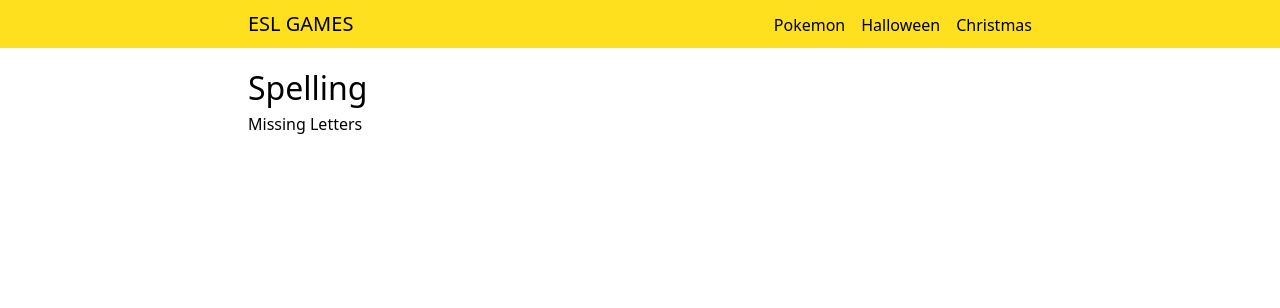
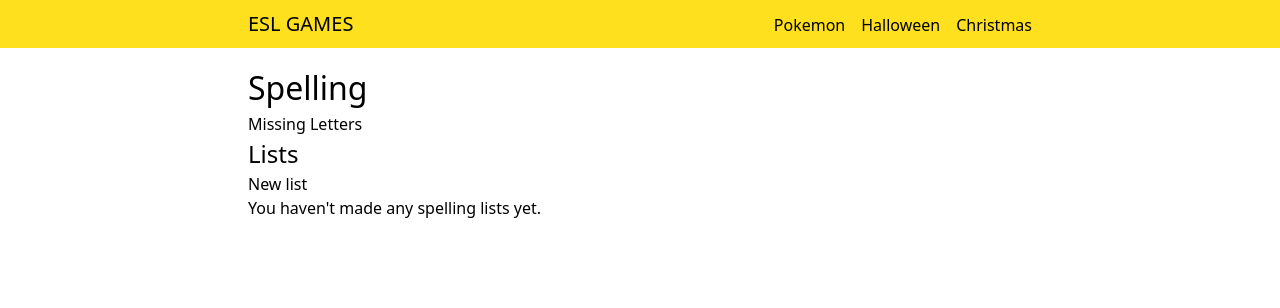
Before and after one commit to markoco14/pokemon, a FastAPI app: page /spelling in a window 1280 px wide. Shown: the top 308 px of the page. Run offline with FastAPI, Linux system fonts and the light colour scheme; data that the repository does not hold is empty; style sheets or scripts are compiled from the project's sources; some libraries are stand-ins or nearby versions.

Commit message:
get spelling lists on /spelling and set up create list routes/templates

```diff
--- a/src/controllers/spelling.py
+++ b/src/controllers/spelling.py
@@ -1,15 +1,49 @@
 import random
+import sqlite3
+from types import SimpleNamespace
 
 from fastapi import Request
+from fastapi.responses import RedirectResponse
 
 from src.templates import templates
 
 async def index(request: Request):
+    with sqlite3.connect("esl.db") as conn:
+        conn.row_factory = sqlite3.Row
+        cursor = conn.cursor()
+        cursor.execute("SELECT * FROM spelling_list;")
+        spelling_lists = [SimpleNamespace(**row) for row in cursor.fetchall()]
+
     return templates.TemplateResponse(
         request=request,
         name="spelling/index.html",
+        context={"spelling_lists": spelling_lists}
+    )
+
+async def lists_new(request: Request):
+    return templates.TemplateResponse(
+        request=request,
+        name="spelling/lists/new.html",
         context={}
     )
+
+async def lists_create(request: Request):
+    form_data = await request.form()
+
+    list_name = form_data.get("list_name")
+    if not list_name:
+        return RedirectResponse(url="/spelling/lists/new", status_code=303)
+
+    try:
+        with sqlite3.connect("esl.db") as conn:
+            conn.row_factory = sqlite3.Row
+            cursor = conn.cursor()
+            cursor.execute("INSERT INTO spelling_list (name) VALUES (?);", (list_name, ))
+    except Exception as e:
+        print(f"something went wrong storing spelling list: {e}")
+        return RedirectResponse(url="/spelling/lists/new", status_code=303)
+
+    return RedirectResponse(url="/spelling", status_code=303)
 
 async def missing_letters(request: Request):
 
--- a/src/router.py
+++ b/src/router.py
@@ -7,26 +7,29 @@ router = APIRouter()
 
 # routes follow ('method', 'path', 'endpoint/handler', 'dependencies')
 routes = [
-    ("GET", "/",                                                public.root),
+    ("GET",     "/",                                                public.root),
 
-    ("GET", "/pokemon",                                         pokemon.index),
-    ("GET", "/whos-that-pokemon",                               pokemon.whos_that),
-    ("GET", "/whos-that-pokemon/{game_id}",                     pokemon.pokemon_play),
-    ("GET", "/whos-that-pokemon/{game_id}/{guess_pokemon_id}",  pokemon.guess_that_pokemon),
+    ("GET",     "/pokemon",                                         pokemon.index),
+    ("GET",     "/whos-that-pokemon",                               pokemon.whos_that),
+    ("GET",     "/whos-that-pokemon/{game_id}",                     pokemon.pokemon_play),
+    ("GET",     "/whos-that-pokemon/{game_id}/{guess_pokemon_id}",  pokemon.guess_that_pokemon),
 
-    ("GET", "/halloween",                                       halloween.index),
-    ("GET", "/halloween/monsters/teach",                        halloween.monster_teach),
-    ("GET", "/halloween/monsters/see-and-say",                  halloween.monster_see_and_say),
-    ("GET", "/halloween/monsters/{monster_id}",                 halloween.monster_show),
-    ("GET", "/halloween/monsters/{monster_id}/edit",            halloween.monster_edit),
-    ("PUT", "/halloween/monsters/{monster_id}",                 halloween.monster_update),
+    ("GET",     "/halloween",                                       halloween.index),
+    ("GET",     "/halloween/monsters/teach",                        halloween.monster_teach),
+    ("GET",     "/halloween/monsters/see-and-say",                  halloween.monster_see_and_say),
+    ("GET",     "/halloween/monsters/{monster_id}",                 halloween.monster_show),
+    ("GET",     "/halloween/monsters/{monster_id}/edit",            halloween.monster_edit),
+    ("PUT",     "/halloween/monsters/{monster_id}",                 halloween.monster_update),
 
-    ("GET", "/christmas",                                       christmas.index),
-    ("GET", "/christmas/teach",                                 christmas.teach),
-    ("GET", "/christmas/see-and-say",                           christmas.see_and_say),
+    ("GET",     "/christmas",                                       christmas.index),
+    ("GET",     "/christmas/teach",                                 christmas.teach),
+    ("GET",     "/christmas/see-and-say",                           christmas.see_and_say),
 
-    ("GET", "/spelling",                                        spelling.index),
-    ("GET", "/spelling/missing-letters",                        spelling.missing_letters),
+    ("GET",     "/spelling",                                        spelling.index),
+    ("GET",     "/spelling/missing-letters",                        spelling.missing_letters),
+
+    ("GET",     "/spelling/lists/new",                              spelling.lists_new),
+    ("POST",    "/spelling/lists",                                  spelling.lists_create),
 ]
 
 for method, path, handler in routes:
--- a/src/static/css/styles.css
+++ b/src/static/css/styles.css
@@ -215,3 +215,27 @@ form {
 .missing-letter {
     color: red;
 }
+
+.input-group {
+    display: grid;
+    margin-bottom: 1rem;
+}
+
+.label {
+    font-weight: 600;
+}
+
+.input {
+    border: 1px solid black;
+    border-radius: 0.25rem;
+    padding: 0.25rem 0.5rem;
+}
+
+.form-btn {
+    background-color: blue;
+    color: white;
+    display: inline-block;
+    padding: 0.5rem;
+    min-width: 100px;
+    border-radius: 0.25rem;
+}
--- a/src/templates/spelling/index.html
+++ b/src/templates/spelling/index.html
@@ -7,6 +7,17 @@
         <section class="mb-4">
             <h1 class="heading">Spelling</h1>
             <a href="/spelling/missing-letters">Missing Letters</a>
+            <h2>Lists</h2>
+            <a href="/spelling/lists/new">New list</a>
+            {% if not spelling_lists %}
+            <p>You haven't made any spelling lists yet.</p>
+            {% else %}
+            <ul>
+                {% for list in spelling_lists %}
+                <li>{{ list.name }}</li>
+                {% endfor %}
+            </ul>
+            {% endif %}
         </section>
     </div>
 {% endblock content %}
```
Also changed, not shown: src/templates/spelling/lists/new.html (added, +16 -0 lines).
